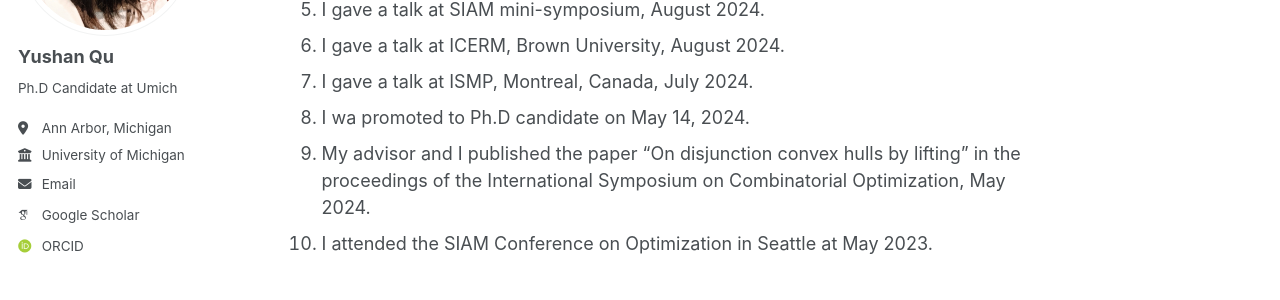
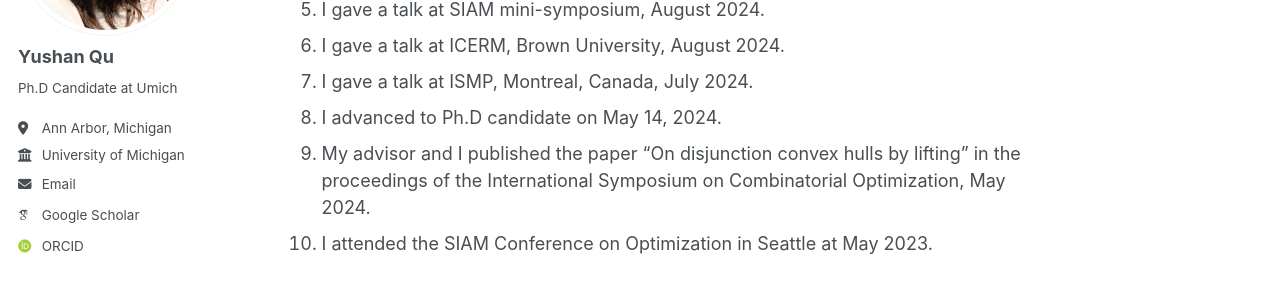
Before and after one commit to yushanqu/yushanqu.github.io, a Jekyll site: the page built from _pages/about.md, in a window 1280 px wide and 900 px high, scrolled down 1788 px. Shown: the part 243-543 px from the top of the window. Built offline with Jekyll 4.4.1, drawn with Linux system fonts in a browser that asks for light colours; some web fonts are replaced.

Commit message:
Update about.md

```diff
--- a/_pages/about.md
+++ b/_pages/about.md
@@ -92,7 +92,7 @@ News
 1. I gave a talk at SIAM mini-symposium, August 2024.
 1. I gave a talk at ICERM, Brown University, August 2024.
 1. I gave a talk at ISMP, Montreal, Canada, July 2024.
-1. I wa promoted to Ph.D candidate on May 14, 2024.
+1. I advanced to Ph.D candidate on May 14, 2024.
 1. My advisor and I published the paper "On disjunction convex hulls by lifting" in the proceedings of the International Symposium on Combinatorial Optimization, May 2024.
 1. I attended the SIAM Conference on Optimization in Seattle at May 2023.
 
```
